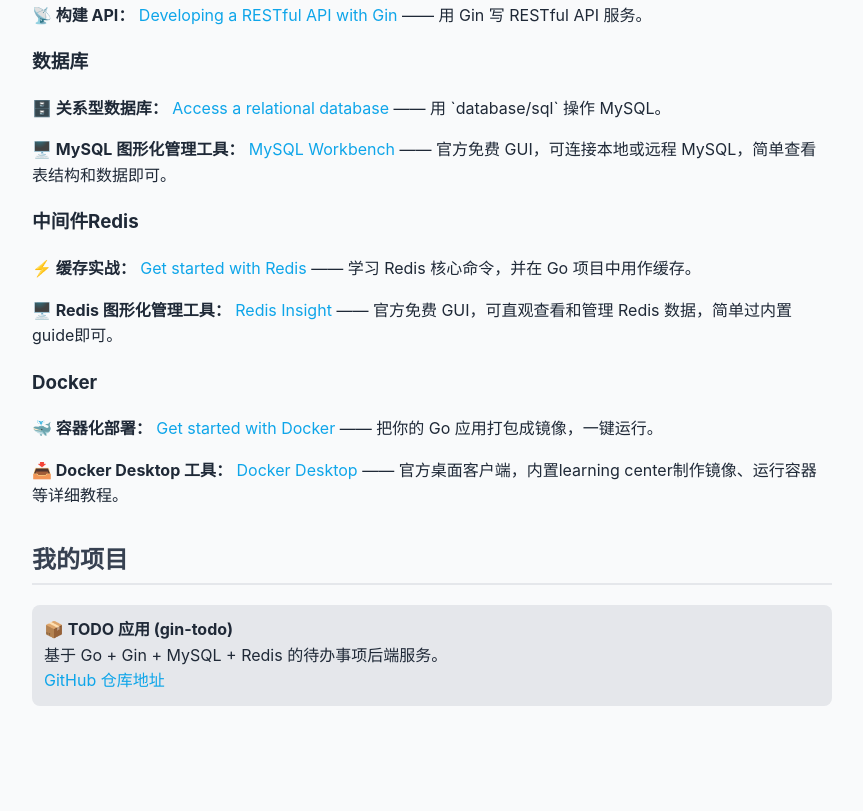
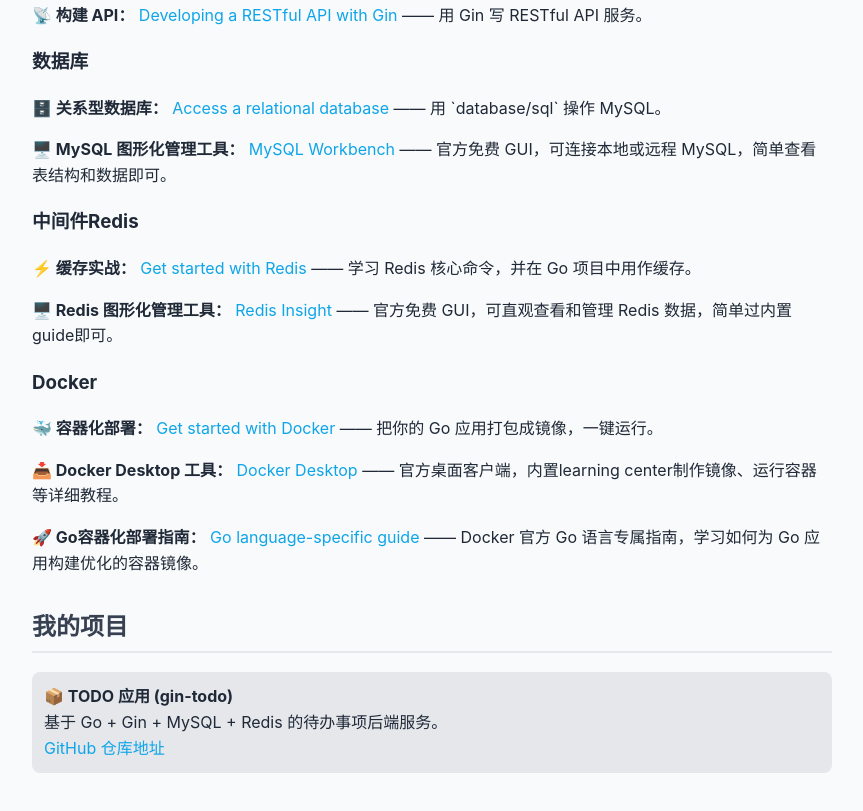
Before and after one commit to Signal-zxh/Signal-zxh.github.io, a plain HTML site: page index.html in a window 1280 px wide. Shown: the part 761-1572 px from the top of the page, without its empty margins (208-1071 px from the left). Before the commit the page ends 1515 px from the top, so only its background shows below. Drawn offline with Linux system fonts and the light colour scheme.

Commit message:
docs: 添加Docker官方Go语言指南链接

```diff
--- a/index.html
+++ b/index.html
@@ -68,6 +68,7 @@
     <h3>Docker</h3>
     <p><strong>🐳 容器化部署：</strong> <a href="https://docs.docker.com/get-started">Get started with Docker</a> —— 把你的 Go 应用打包成镜像，一键运行。</p>
     <p><strong>📥 Docker Desktop 工具：</strong> <a href="https://www.docker.com/products/docker-desktop/">Docker Desktop</a> —— 官方桌面客户端，内置learning center制作镜像、运行容器等详细教程。</p>
+    <p><strong>🚀 Go容器化部署指南：</strong> <a href="https://docs.docker.com/guides/golang/">Go language-specific guide</a> —— Docker 官方 Go 语言专属指南，学习如何为 Go 应用构建优化的容器镜像。</p>
 
     <h2>我的项目</h2>
     <div class="repo-link">
```
